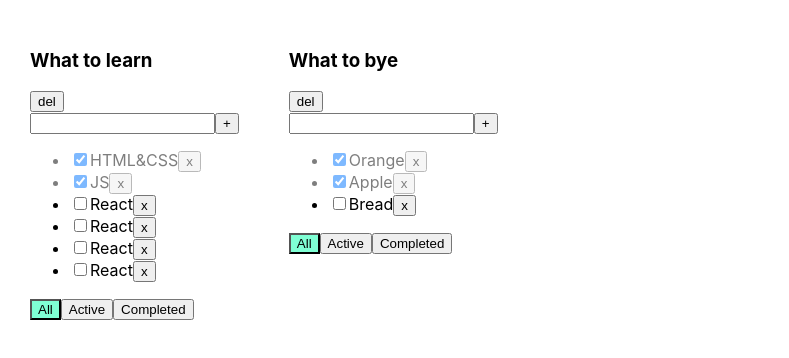
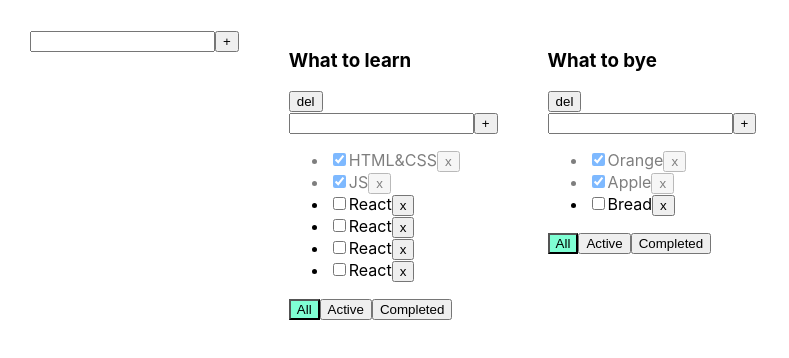
Before and after one commit to m-diana-dev/todolist, a React (Create React App) app: page / in a window 1280 px wide. Shown: the top 358 px of the page, without its empty margins (0-789 px from the left). Built offline with nearby package versions, Linux system fonts and the light colour scheme.

Commit message:
tuesday-2

```diff
--- /dev/null
+++ b/src/AddItemForm.tsx
@@ -0,0 +1,42 @@
+import React, {ChangeEvent, KeyboardEvent, useState} from 'react';
+
+type PropsType = {
+    callback: (title: string)=>void
+}
+
+export const AddItemForm = (props: PropsType) => {
+    let [title, setTitle] = useState("")
+    let [error, setError] = useState<string | null>(null)
+
+    const addTask = () => {
+        if (title.trim() !== "") {
+            props.callback(title.trim());
+            setTitle("");
+        } else {
+            setError("Title is required");
+        }
+    }
+
+    const onChangeHandler = (e: ChangeEvent<HTMLInputElement>) => {
+        setTitle(e.currentTarget.value)
+    }
+
+    const onKeyPressHandler = (e: KeyboardEvent<HTMLInputElement>) => {
+        setError(null);
+        if (e.charCode === 13) {
+            addTask();
+        }
+    }
+
+    return (
+        <div>
+            <input value={title}
+                   onChange={onChangeHandler}
+                   onKeyPress={onKeyPressHandler}
+                   className={error ? "error" : ""}
+            />
+            <button onClick={addTask}>+</button>
+            {error && <div className="error-message">{error}</div>}
+        </div>
+    );
+};
--- a/src/App.tsx
+++ b/src/App.tsx
@@ -2,6 +2,7 @@ import React, {useState} from 'react';
 import './App.css';
 import {TaskType, Todolist} from './Todolist';
 import {v1} from 'uuid';
+import {AddItemForm} from "./AddItemForm";
 
 export type FilterValuesType = "all" | "active" | "completed";
 export type TodoListsType = {
@@ -62,9 +63,24 @@ function App() {
         delete tasks[todoListId];
     }
 
+    const addTodoList = (title:string) => {
+        const todoListId3 =v1();
+        setTodoLists([{id: todoListId3, title: title, filter: "all"}, ...todoLists])
+        setTasks({[todoListId3]:[], ...tasks})
+    }
+
+    const updateTask = (todoListId: string, taskId:string, title:string) => {
+        setTasks({...tasks, [todoListId]:tasks[todoListId].map(el=>el.id===taskId ? {...el, title: title} : el)})
+    }
+
+    const updateTodoListTitle = (todoListId: string, title:string) => {
+        setTodoLists(todoLists.map(el=>el.id===todoListId ? {...el, title} : el))
+    }
+
 
     return (
         <div className="App">
+            <AddItemForm callback={addTodoList}/>
             {
                 todoLists.map(el=>{
 
@@ -87,6 +103,8 @@ function App() {
                                   changeTaskStatus={changeStatus}
                                   filter={el.filter}
                                   removeTodoList={removeTodoList}
+                                  updateTask={updateTask}
+                                  updateTodoListTitle={(title:string)=>updateTodoListTitle(el.id,title)}
                         />
                     )
                 })
--- /dev/null
+++ b/src/EditableSpan.tsx
@@ -0,0 +1,31 @@
+import React, {ChangeEvent, useState} from 'react';
+
+export type EditableSpanPropsType = {
+    title: string
+    callback: (title:string)=>void
+}
+
+export const EditableSpan = (props: EditableSpanPropsType) => {
+    const[edit,setEdit]=useState(false);
+    const onHandler = () => {
+        setEdit(!edit)
+        if(edit){
+            addTaskHandler();
+        }
+    }
+
+    let [title, setTitle] = useState(props.title)
+    const onChangeHandler = (e: ChangeEvent<HTMLInputElement>) => {
+        setTitle(e.currentTarget.value)
+    }
+    const addTaskHandler = () => {
+        props.callback(title);
+    }
+
+    return (
+        edit
+            ? <input onChange={onChangeHandler} onBlur={onHandler} value={title} autoFocus/>
+            : <span onDoubleClick={onHandler}>{props.title}</span>
+
+    );
+};
--- a/src/Todolist.tsx
+++ b/src/Todolist.tsx
@@ -1,5 +1,7 @@
 import React, {ChangeEvent, KeyboardEvent, useState} from 'react';
 import {FilterValuesType} from './App';
+import {AddItemForm} from "./AddItemForm";
+import {EditableSpan} from "./EditableSpan";
 
 export type TaskType = {
     id: string
@@ -17,32 +19,13 @@ type PropsType = {
     changeTaskStatus: (taskId: string, isDone: boolean, todoListId: string) => void
     filter: FilterValuesType
     removeTodoList: (todoListId: string)=>void
+    updateTask: (todoListId: string, taskId:string, title:string)=>void
+    updateTodoListTitle: (title:string)=>void
 }
 
 export function Todolist(props: PropsType) {
 
-    let [title, setTitle] = useState("")
-    let [error, setError] = useState<string | null>(null)
 
-    const addTask = () => {
-        if (title.trim() !== "") {
-            props.addTask(title.trim(),props.id);
-            setTitle("");
-        } else {
-            setError("Title is required");
-        }
-    }
-
-    const onChangeHandler = (e: ChangeEvent<HTMLInputElement>) => {
-        setTitle(e.currentTarget.value)
-    }
-
-    const onKeyPressHandler = (e: KeyboardEvent<HTMLInputElement>) => {
-        setError(null);
-        if (e.charCode === 13) {
-            addTask();
-        }
-    }
 
     const onAllClickHandler = () => props.changeFilter("all", props.id);
     const onActiveClickHandler = () => props.changeFilter("active", props.id);
@@ -52,18 +35,17 @@ export function Todolist(props: PropsType) {
         props.removeTodoList(props.id)
     }
 
+    const addTaskHandler = (title: string) => {
+    props.addTask(title,props.id)
+    }
+    const updateTaskHandler = (taskId:string, title:string) => {
+        props.updateTask(props.id, taskId, title)
+    }
+
     return <div>
-        <h3>{props.title}</h3>
+        <h3><EditableSpan title={props.title} callback={props.updateTodoListTitle}/></h3>
         <button onClick={onRemoveTodoList}>del</button>
-        <div>
-            <input value={title}
-                   onChange={onChangeHandler}
-                   onKeyPress={onKeyPressHandler}
-                   className={error ? "error" : ""}
-            />
-            <button onClick={addTask}>+</button>
-            {error && <div className="error-message">{error}</div>}
-        </div>
+        <AddItemForm callback={addTaskHandler} />
         <ul>
             {
                 props.tasks.map(t => {
@@ -76,7 +58,7 @@ export function Todolist(props: PropsType) {
                         <input type="checkbox"
                                onChange={onChangeHandler}
                                checked={t.isDone}/>
-                        <span>{t.title}</span>
+                        <EditableSpan title={t.title} callback={(title:string)=>updateTaskHandler(t.id,title)}/>
                         <button onClick={onClickHandler}>x</button>
                     </li>
                 })
```
